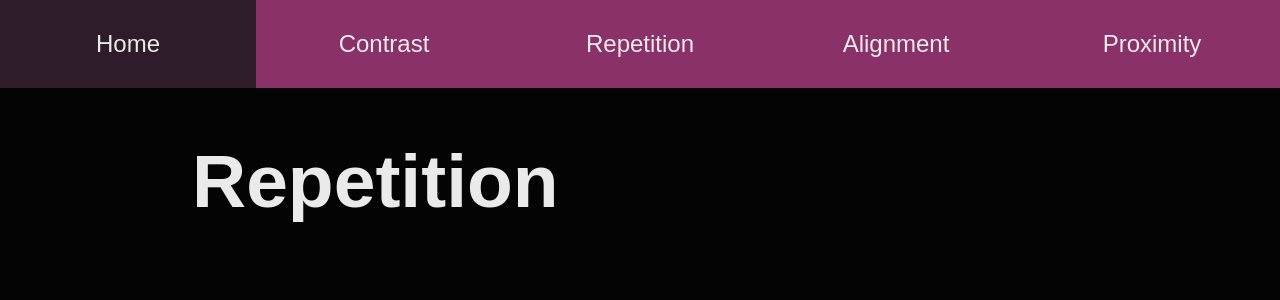
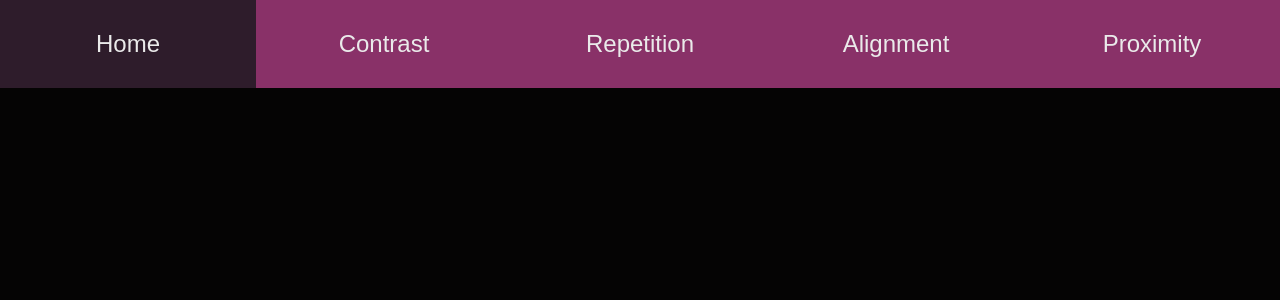
Before and after one commit to dp8523/ISTE-240-CRAP-Principles, a PHP site: page /pages/repetition/repetition.php in a window 1280 px wide. Shown: the top 300 px of the page. Run offline with PHP 8.4, Linux system fonts and the light colour scheme; data that the repository does not hold is empty; some web fonts are replaced.

Commit message:
fixed index.php to have correct $title and paths to header.inc.php and footer.inc.php.
fixed hearer.inc.php to add pages/ to each link, and remove h1 at the end

```diff
--- a/assets/inc/header.inc.php
+++ b/assets/inc/header.inc.php
@@ -1,8 +1,3 @@
-<?php
-
-
-?>
-
 <!DOCTYPE html>
 <html lang="en">
     <head>
@@ -10,44 +5,40 @@
         <meta name="viewport" content="width=device-width, initial-scale=1.0">
         <link href=<?php echo $path . "assets/css/styles.css";?> rel="stylesheet">
 
-        <?php
-            $title = "C.R.A.P. Principles - " . $pageTitle;
-        ?>
-
         <title><?php echo $title?></title>
     </head>
     <body>
         <div class="nav">
             <ul>
                 <li class="active"><a href=<?php echo $path . "index.php";?>>Home</a></li>
-                <li><a href=<?php echo $path . "contrast/contrast.php";?>>Contrast</a>
+                <li><a href=<?php echo $path . "pages/contrast/contrast.php";?>>Contrast</a>
                     <div class="subnav">
                         <ul>
-                            <li><a href=<?php echo $path . "contrast/color.php";?>>Color and Texture</a></li>
+                            <li><a href=<?php echo $path . "pages/contrast/color.php";?>>Color and Texture</a></li>
                         </ul>
                     </div>
                 </li>
-                <li><a href=<?php echo $path . "repetition/repetition.php";?>>Repetition</a>
+                <li><a href=<?php echo $path . "pages/repetition/repetition.php";?>>Repetition</a>
                     <div class="subnav">
                         <ul>
-                            <li><a href=<?php echo $path . "repetition/connectedness.php";?>>Uniform Connectedness</a></li>
-                            <li><a href=<?php echo $path . "repetition/typography.php";?>>Typography</a></li>
-                            <li><a href=<?php echo $path . "repetition/movement.php";?>>Movement</a></li>
+                            <li><a href=<?php echo $path . "pages/repetition/connectedness.php";?>>Uniform Connectedness</a></li>
+                            <li><a href=<?php echo $path . "pages/repetition/typography.php";?>>Typography</a></li>
+                            <li><a href=<?php echo $path . "pages/repetition/movement.php";?>>Movement</a></li>
                         </ul>
                     </div>
                 </li>
-                <li><a href=<?php echo $path . "alignment/alignment.php";?>>Alignment</a>
+                <li><a href=<?php echo $path . "pages/alignment/alignment.php";?>>Alignment</a>
                     <div class="subnav">
                         <ul>
-                            <li><a href=<?php echo $path . "alignment/whitespace.php";?>>White Space</a></li>
+                            <li><a href=<?php echo $path . "pages/alignment/whitespace.php";?>>White Space</a></li>
                         </ul>
                     </div>
                 </li>
-                <li><a href=<?php echo $path . "proximity/proximity.php";?>>Proximity</a>
+                <li><a href=<?php echo $path . "pages/proximity/proximity.php";?>>Proximity</a>
                     <div class="subnav">
                         <ul>
-                            <li><a href=<?php echo $path . "proximity/card_design.php";?>>Card Design</a></li>
-                            <li><a href=<?php echo $path . "proximity/hicks_law.php";?>>Hick's Law</a></li>
+                            <li><a href=<?php echo $path . "pages/proximity/card_design.php";?>>Card Design</a></li>
+                            <li><a href=<?php echo $path . "pages/proximity/hicks_law.php";?>>Hick's Law</a></li>
                         </ul>
                     </div>
                 </li>
@@ -55,4 +46,3 @@
         </div>
 
         <main>
-            <h1><?php echo $pageTitle?></h1>
```
Also changed, not shown: index.php (+5 -3 lines).
